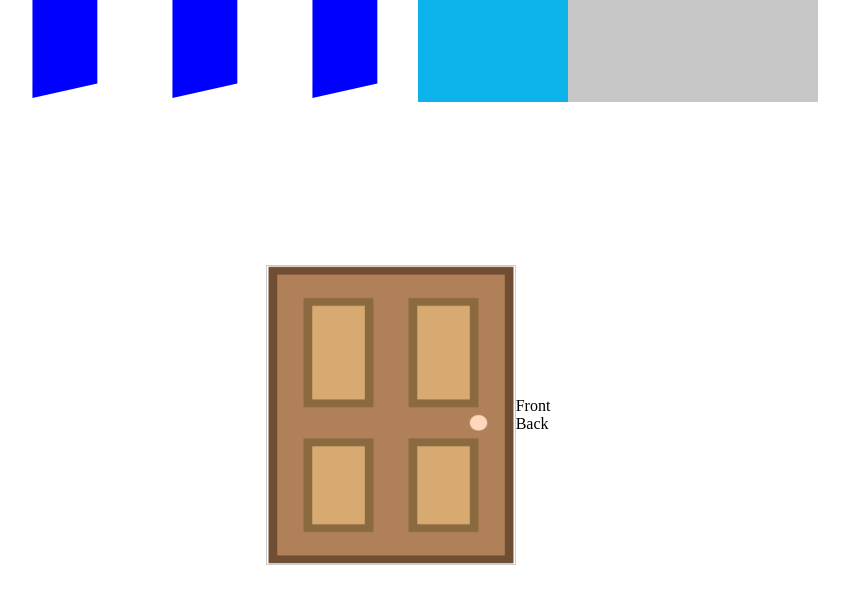
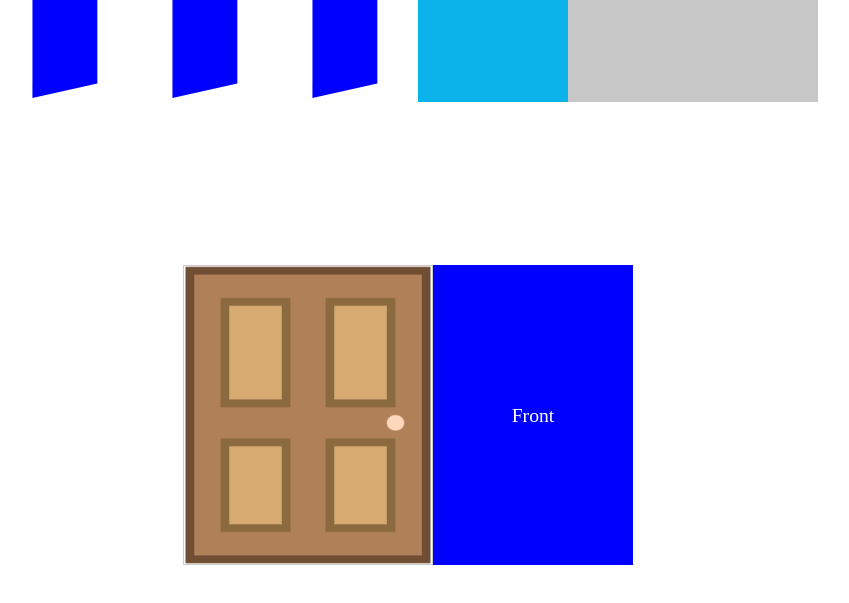
Before and after one commit to darelljay/Advanced_screen_implementation, a plain HTML site: page 2023.10.19 실습파일/20312,다렐제이슨-03-2.css_3d.html in a window 1280 px wide. Shown: the part 185-788 px from the top of the page, without its empty margins (232-1081 px from the left). Drawn offline with Linux system fonts and the light colour scheme.

Commit message:
2023년 10월 23일 commit

```diff
--- a/2023.10.19 실습파일/20312,다렐제이슨-03-2.css_3d.html
+++ b/2023.10.19 실습파일/20312,다렐제이슨-03-2.css_3d.html
@@ -108,6 +108,43 @@
       transform: translateX(-1px) rotateY(100deg)  perspective(40px);
       transform-origin: left top;
     }
+    .card_wrap{
+      width: 200px;
+      height: 300px;
+      display: flex;
+      justify-content: center;
+      align-items: center;
+      position: relative;
+      transition: 0.8 s;
+      transform-style: preserve-3d;
+    }
+    .card_wrap>div{
+      position: absolute;
+      width: 100%;
+      height: 100%;
+      display: flex;
+      justify-content: center;
+      align-items: center;
+      color:#fff;
+      font-size: 1.23em;
+      backface-visibility: hidden;
+    }
+    .card_front{
+      background-color: blue;
+    }
+    .card_back{
+      background-color: red;
+      transform: rotateY(180deg)  rotateZ(10deg) perspective(20px);
+    }
+    .card_wrap:hover{
+      transform: rotateY(180deg) rotateX(180deg)  perspective(20px);
+    }
+    .card_wrap:hover .card_back{
+      transform: rotateX(180deg) rotateY(180deg)  perspective(20px);
+    }
+
+
+
 
   </style>
 </head>
--- a/20312,다렐제이슨-flipCard/style.css
+++ b/20312,다렐제이슨-flipCard/style.css
@@ -32,8 +32,6 @@ body {
     gap: 50px;
 } */
 .wrap {
-    position: absolute;
-    top: 50px;
     width: 100vw;
     height: 100vh;
     display: flex;
@@ -43,41 +41,77 @@ body {
     gap: 50px;
 }
 
-.wrap > div{
-    transition: all .5s;
-    transform-style: preserve-3d;
-    perspective: 1100px;
+.wrap>div{
+    width: 250px;
+    height: 400px;
+    position: relative;
 }
-
-.cardWrap{
+.card_front{
+    width: 100%;
+    height: 100%;
+    position: absolute;
+    box-sizing: border-box;
+    background-image: url('./img/avengers_bg.jpg');
+    background-size: cover;
+    background-position: center;
+    border: 5px solid white;
+    border-radius: 10px;
+}
+.card_front,.card_back{
+    backface-visibility: hidden;
+}
+/* .ironman{
+    width: 100%;
+    height: 100%;
+    position: absolute;
+    border-radius: 10px;
+    background-image: url('./img/IronMan.jpg');
+    background-size: cover;
+    background-position: center;
+    transform: perspective(7000px) rotateY(180deg);
+    transition: 0.4s;
 
 }
-
-.ironMan:active {
-    transform: rotateY(180deg);
-}
-
-.ironMan>div{
-    position: relative;
-    top: 0;
-    left: 0;
-}
-
-.card {
-    width: 300px;
-    height: 450px;
+.captin{
+    width: 100%;
+    height: 100%;
+    position: absolute;
+    border-radius: 10px;
+    background-image: url('./img/captinAmerica.jpg');
     background-size: cover;
     background-position: center;
-    background-image: url('./img/avengers_bg.jpg');
-    border: 10px white solid;
-    border-radius: 15px;
-    transition: all .5s;
-    transform-style: preserve-3d;
+    transform: perspective(7000px) rotateY(180deg);
+    transition: all 0.8s;
+
 }
+.spider{
+    width: 100%;
+    height: 100%;
+    position: absolute;
+    border-radius: 10px;
+    background-image: url('./img/spiderMan.jpg');
+    background-size: cover;
+    background-position: center;
+    transform: perspective(7000px) rotateY(180deg);
+    transition: 0.4s;
 
-.card_back {
-    /* background-size: cover;
-    background-position: center;
-    background-image: url('./img/avengers_bg.jpg'); */
-    background-color: red;
+} */
+
+.rotate{
+    transform: translateY(0) ;
 }
+.cardWrap{
+    transition: 0.8s;
+}
+.cardWrap.flip{
+    transform: translateY(180deg);
+}
+.card_back::before{
+    content: '';
+    display: block;
+    background-color: #ccc;
+    width: 100%;
+    height: 100%;
+    opacity: 0.2;
+    border-radius: 10px;
+}
```
Also changed, not shown: 20312,다렐제이슨-flipCard/index.html (+13 -8 lines), 20312,다렐제이슨-flipCard/script.js (+7 -5 lines).
